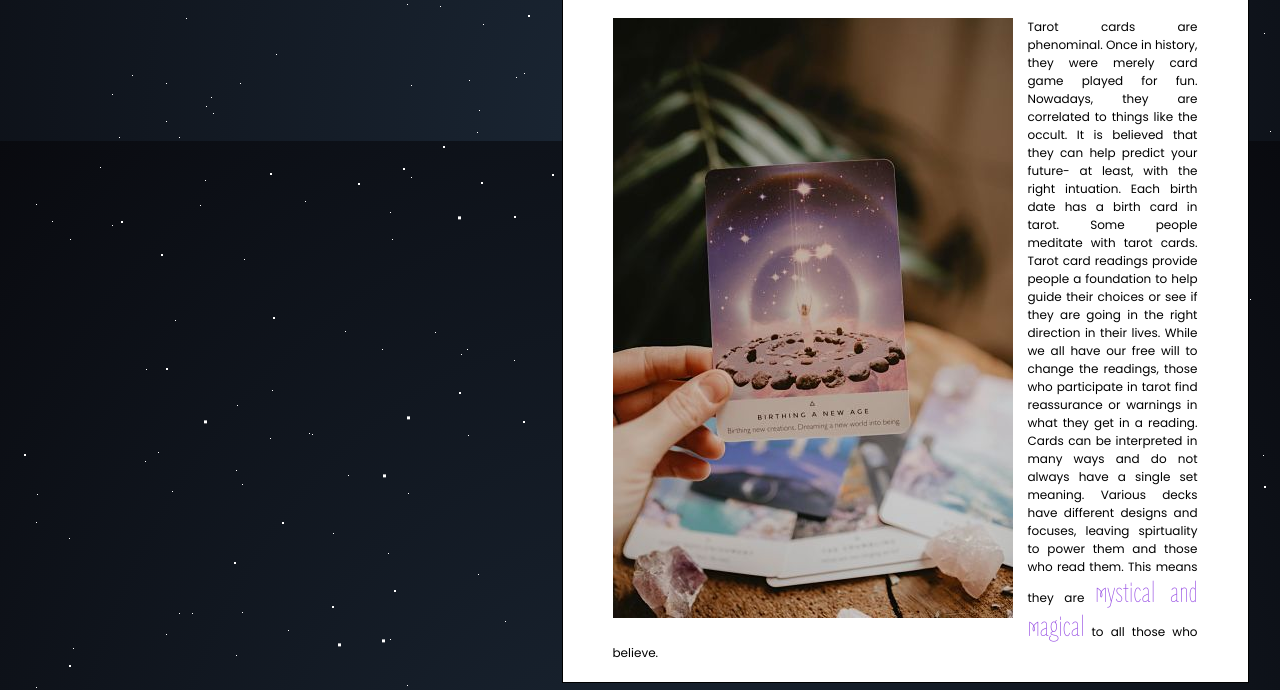
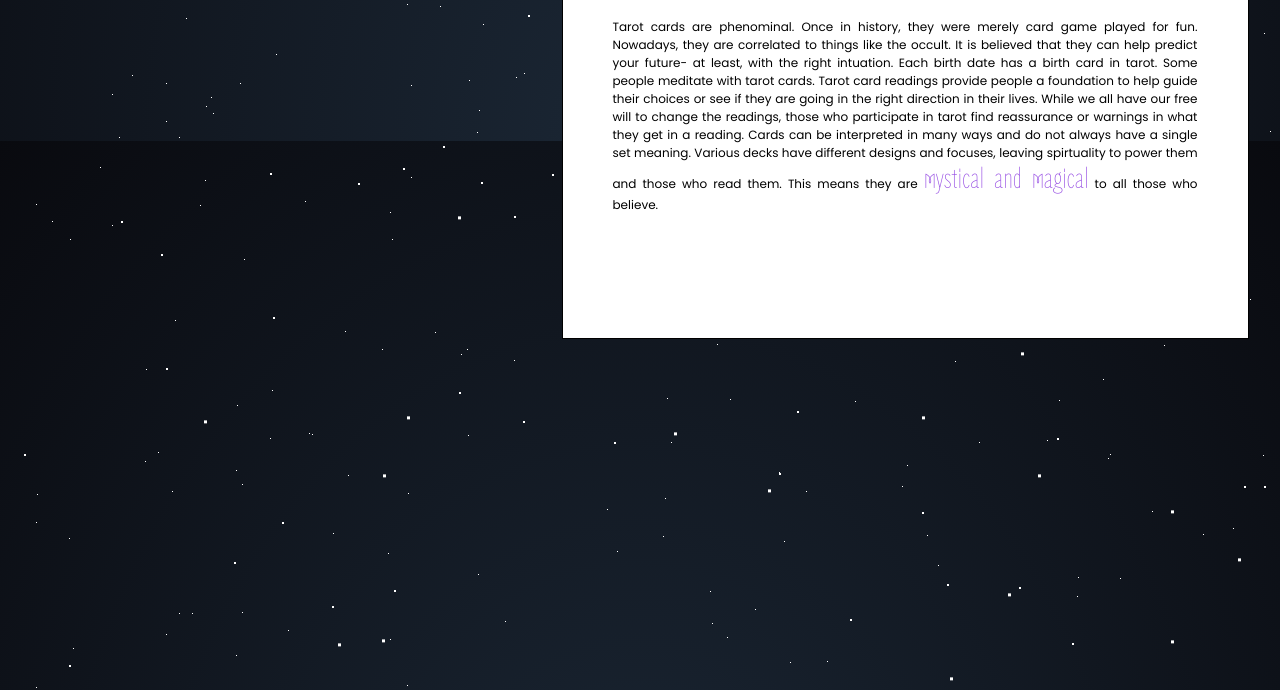
Before and after one commit to trinitymullins/mmc5277assignment4, a plain HTML site: page index.html in a window 1280 px wide. Shown: the part 659-1349 px from the top of the page. Drawn offline with Linux system fonts and the light colour scheme.

Commit message:
removed image from bodyparagraph in index.html and renamed in images

```diff
--- a/CSS/style.css
+++ b/CSS/style.css
@@ -109,6 +109,8 @@ nav a{
   border: 1px solid black;
   padding: 20px 50px;
   margin: 0 auto;
+  overflow-x: hidden;
+  overflow-y: auto;
   font-family: 'Poppins', sans-serif;
   font-size: 12px;
   text-align: justify;
--- a/index.html
+++ b/index.html
@@ -36,7 +36,7 @@
   <div class="content-area">
     <div class="wrapper">
       <h2>All About Tarot</h2>
-      <p><img src="../images/tarotcard.jpg" alt="tarot" width="400" height="600" id="card"/>Tarot cards are phenominal. Once in history, they were merely card game played for fun. Nowadays, they are correlated to things like the occult. It is believed that they can help predict your future- at least, with the right intuation. Each birth date has a birth card  in tarot. Some people meditate with tarot cards. Tarot card readings provide people a foundation to help guide their choices or see if they are going in the right direction in their lives. While we all have our free will to change the readings, those who participate in tarot find reassurance or warnings in what they get in a reading. Cards can be interpreted in many ways and do not always  have a single set meaning. Various decks have different designs and focuses, leaving spirtuality  to power them and those who read them. This means they are <span class="magic">mystical and magical</span> to all those who believe.</p>
+      <p>Tarot cards are phenominal. Once in history, they were merely card game played for fun. Nowadays, they are correlated to things like the occult. It is believed that they can help predict your future- at least, with the right intuation. Each birth date has a birth card  in tarot. Some people meditate with tarot cards. Tarot card readings provide people a foundation to help guide their choices or see if they are going in the right direction in their lives. While we all have our free will to change the readings, those who participate in tarot find reassurance or warnings in what they get in a reading. Cards can be interpreted in many ways and do not always  have a single set meaning. Various decks have different designs and focuses, leaving spirtuality  to power them and those who read them. This means they are <span class="magic">mystical and magical</span> to all those who believe.</p>
     </div>
   </div>
 </div>
```
Also changed, not shown: images/tarot.jpg (renamed from images/tarotcard.jpg).
